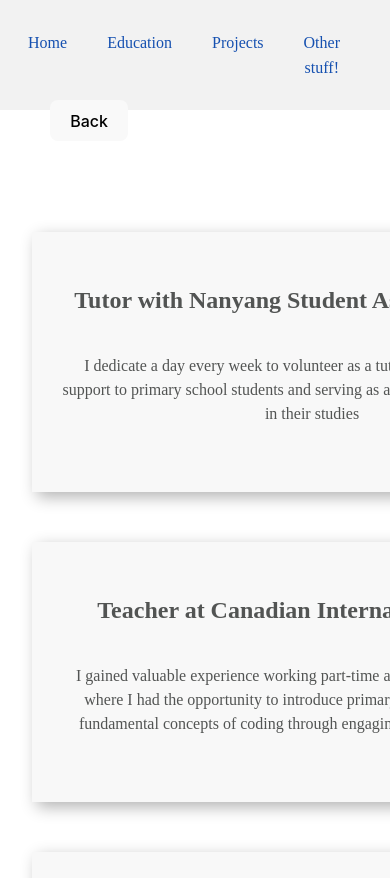
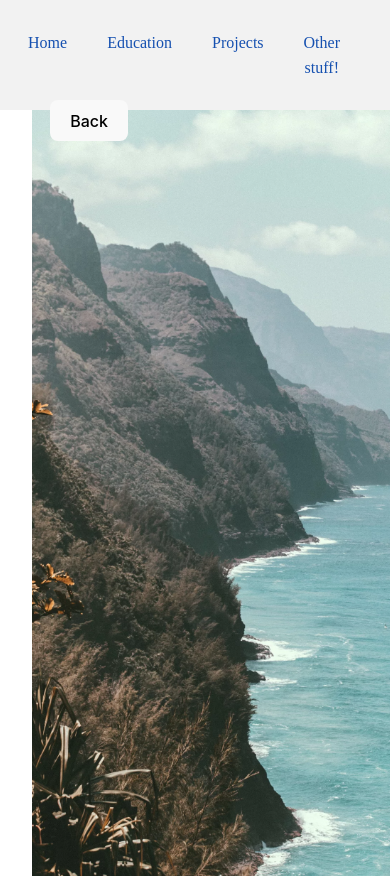
Before and after one commit to ey4n/personalWebsite1, a React (Vite) app: page /tutor in a window 390 px wide. Shown: the top 878 px of the page. Built offline with nearby package versions, Linux system fonts and the light colour scheme.

Commit message:
background mobile

```diff
--- a/src/App.css
+++ b/src/App.css
@@ -60,8 +60,9 @@
   .background-video {
     display: none;
   }
-  .home {
-    /* replace with your image */
+  .mobile-background {
+      height: 100vh;
+      width: 100%;
       background: url('/src/images/mobileBackground.jpg') no-repeat center center fixed;
       -webkit-background-size: cover;
       -moz-background-size: cover;
--- a/src/pages/Dance.tsx
+++ b/src/pages/Dance.tsx
@@ -5,6 +5,7 @@ import { Link } from 'react-router-dom';
 const Dance: React.FC = () => {
     return (
         <div className="tutor">
+        <div className="mobile-background">
         <Link to="/otherStuff">
         <button className="back-button">Back</button>
         </Link>
@@ -26,6 +27,7 @@ const Dance: React.FC = () => {
         </div>
         </div>
         </div>
+        </div>
     )
 }
 
--- a/src/pages/Education.tsx
+++ b/src/pages/Education.tsx
@@ -10,6 +10,7 @@ import backgroundVideo from '../images/background.mp4'
 const Education: React.FC = () => {
   return (
     <div className="experience">
+      <div className="mobile-background">
       <video className="background-video" autoPlay loop muted>
     <source src={backgroundVideo} type="video/mp4" />
     </video>
@@ -62,6 +63,7 @@ const Education: React.FC = () => {
       </VerticalTimeline>
     </div>
     </div>
+    </div>
   );
 }
 
--- a/src/pages/Home.tsx
+++ b/src/pages/Home.tsx
@@ -7,6 +7,7 @@ import backgroundVideo from '../images/background.mp4'
 const Home: React.FC = () => {
   return (
     <div className="home">
+      <div className="mobile-background">
     <video className="background-video" autoPlay loop muted>
     <source src={backgroundVideo} type="video/mp4" />
     </video>
@@ -28,6 +29,7 @@ const Home: React.FC = () => {
       </div>
       </div>
     </div>
+    </div>
   );
 };
 
--- a/src/pages/Others.tsx
+++ b/src/pages/Others.tsx
@@ -11,6 +11,7 @@ import { Link } from 'react-router-dom';
 const Others: React.FC = () => {
   return (
     <div className='others'>
+      <div className="mobile-background">
     <video className="background-video" autoPlay loop muted>
     <source src={backgroundVideo} type="video/mp4" />
     </video>
@@ -53,6 +54,7 @@ const Others: React.FC = () => {
     </Card>
     </div>
     </div>
+    </div>
 
   );
 }
--- a/src/pages/Outdoor.tsx
+++ b/src/pages/Outdoor.tsx
@@ -5,6 +5,7 @@ import { Link } from 'react-router-dom';
 const Outdoor: React.FC = () => {
     return (
         <div className="tutor">
+        <div className="mobile-background">
         <Link to="/otherStuff">
         <button className="back-button">Back</button>
         </Link>
@@ -26,6 +27,7 @@ const Outdoor: React.FC = () => {
         </div>
         </div>
         </div>
+        </div>
     )
 }
 
--- a/src/pages/Projects.tsx
+++ b/src/pages/Projects.tsx
@@ -5,6 +5,7 @@ import { Link } from 'react-router-dom';
 const Projects: React.FC = () => {
     return (
         <div className="projects">
+        <div className="mobile-background">
         <video className="background-video" autoPlay loop muted>
         <source src={backgroundVideo} type="video/mp4" />
         </video>
@@ -31,6 +32,7 @@ const Projects: React.FC = () => {
          </div>
          </div>
          </div>
+         </div>
     )
     }
 export default Projects
--- a/src/pages/Tutor.tsx
+++ b/src/pages/Tutor.tsx
@@ -5,6 +5,7 @@ import { Link } from 'react-router-dom';
 const Tutors: React.FC = () => {
     return (
         <div className="tutor">
+         <div className="mobile-background"></div>
         <Link to="/otherStuff">
         <button className="back-button">Back</button>
         </Link>
@@ -26,6 +27,7 @@ const Tutors: React.FC = () => {
         </div>
         </div>
         </div>
+
     )
 }
 
```
Lines whose indentation alone changed are shown as unchanged.
